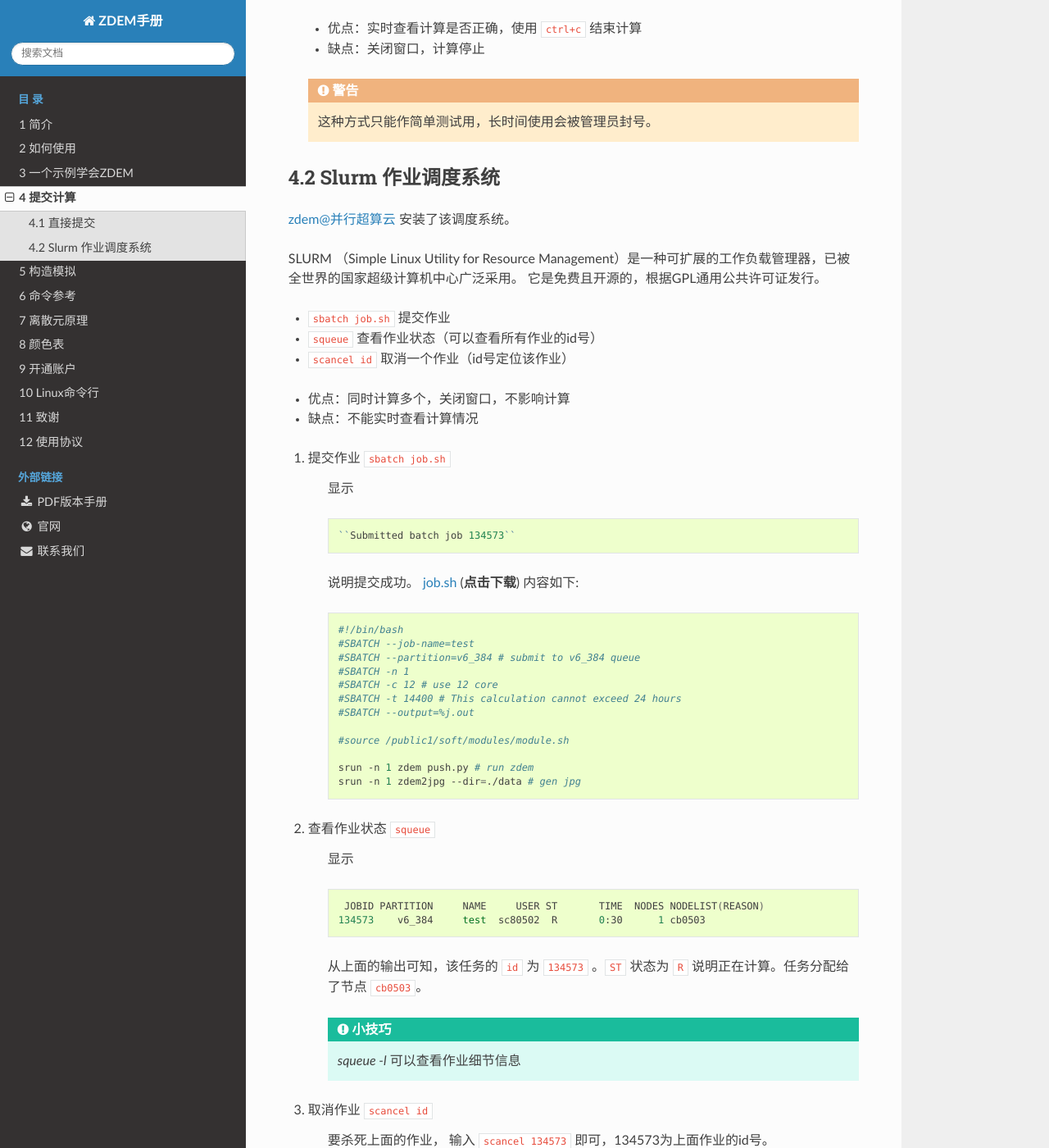
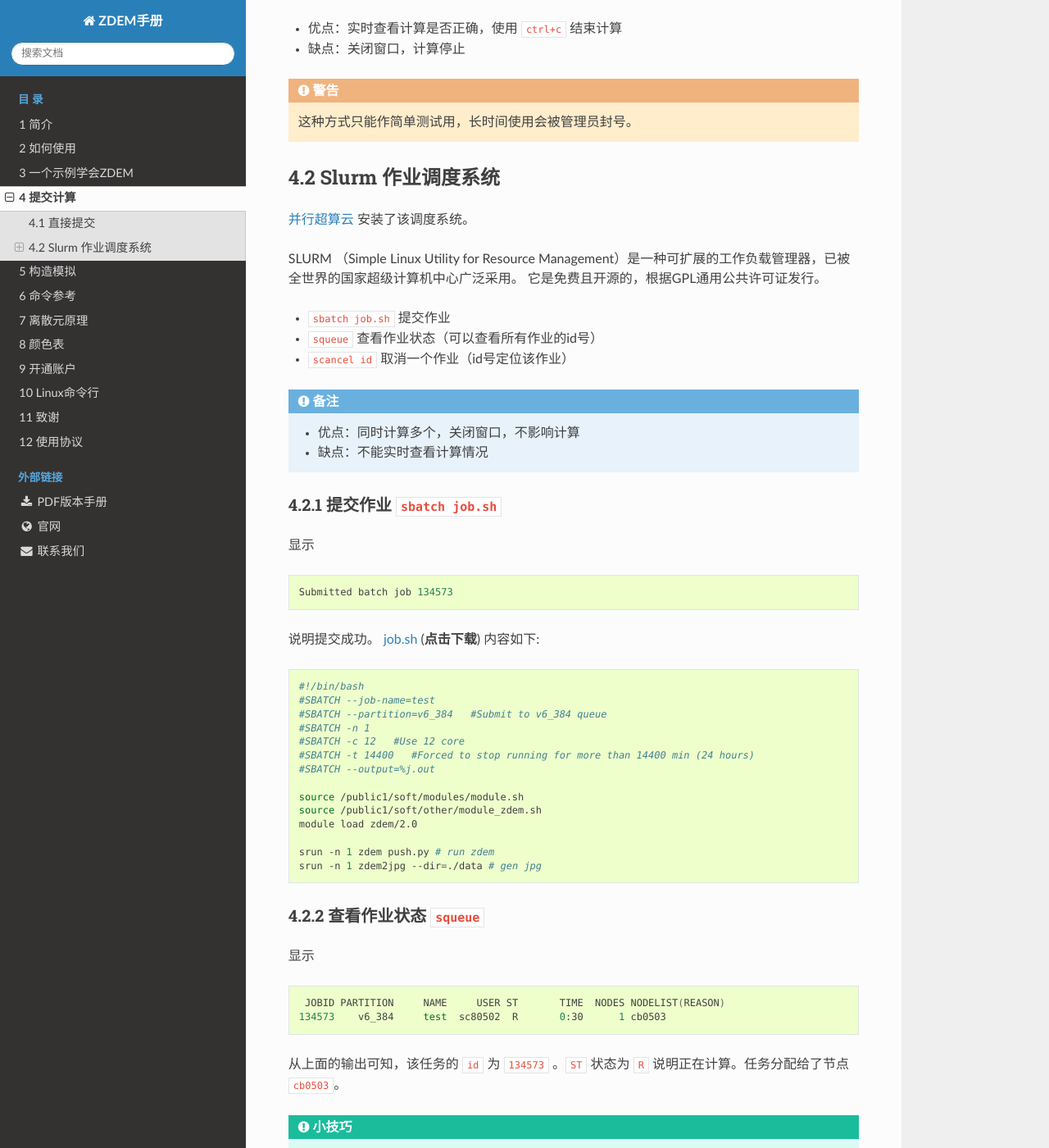
Before and after one commit to geovbox/zdem_doc, a Sphinx documentation site: the page built from source/clac/index.rst, in a window 1280 px wide and 1400 px high, scrolled down 383 px. Shown: the whole window at 82% size. Built offline with Sphinx 7.4.7 and the Read the Docs theme 2.0.0, drawn with Linux system fonts in a browser that asks for light colours; comment, search, counter and statistics services are not loaded.

Commit message:
修改slurm job.sh，去除双栏目录，设置页眉页脚

```diff
--- a/source/clac/index.rst
+++ b/source/clac/index.rst
@@ -30,56 +29,62 @@
 + ``squeue`` 查看作业状态（可以查看所有作业的id号）
 + ``scancel id`` 取消一个作业（id号定位该作业）
 
+.. note::
 
-- 优点：同时计算多个，关闭窗口，不影响计算
-- 缺点：不能实时查看计算情况
+    * 优点：同时计算多个，关闭窗口，不影响计算
+    * 缺点：不能实时查看计算情况
 
-1. 提交作业 ``sbatch job.sh``
 
-    显示
-    ::
+提交作业 ``sbatch job.sh``
+--------------------------
+显示
+::
 
-        ``Submitted batch job 134573``
+    Submitted batch job 134573
 
-    说明提交成功。 `job.sh </clac/job.sh>`_  (**点击下载**) 内容如下::
+说明提交成功。 `job.sh </clac/job.sh>`_  (**点击下载**) 内容如下::
 
-        #!/bin/bash
-        #SBATCH --job-name=test
-        #SBATCH --partition=v6_384 # submit to v6_384 queue
-        #SBATCH -n 1
-        #SBATCH -c 12 # use 12 core
-        #SBATCH -t 14400 # This calculation cannot exceed 24 hours
-        #SBATCH --output=%j.out
+    #!/bin/bash
+    #SBATCH --job-name=test
+    #SBATCH --partition=v6_384   #Submit to v6_384 queue
+    #SBATCH -n 1
+    #SBATCH -c 12   #Use 12 core
+    #SBATCH -t 14400   #Forced to stop running for more than 14400 min (24 hours)
+    #SBATCH --output=%j.out
 
-        #source /public1/soft/modules/module.sh
+    source /public1/soft/modules/module.sh
+    source /public1/soft/other/module_zdem.sh
+    module load zdem/2.0
 
-        srun -n 1 zdem push.py # run zdem
-        srun -n 1 zdem2jpg --dir=./data # gen jpg
+    srun -n 1 zdem push.py # run zdem
+    srun -n 1 zdem2jpg --dir=./data # gen jpg
 
-2. 查看作业状态 ``squeue``
+查看作业状态 ``squeue``
+--------------------------
 
-    显示
-    ::
+显示
+::
 
-             JOBID PARTITION     NAME     USER ST       TIME  NODES NODELIST(REASON)
-            134573    v6_384     test  sc80502  R       0:30      1 cb0503
+         JOBID PARTITION     NAME     USER ST       TIME  NODES NODELIST(REASON)
+        134573    v6_384     test  sc80502  R       0:30      1 cb0503
 
-    从上面的输出可知，该任务的 ``id`` 为 ``134573`` 。``ST`` 状态为 ``R`` 说明正在计算。任务分配给了节点 ``cb0503``。
+从上面的输出可知，该任务的 ``id`` 为 ``134573`` 。``ST`` 状态为 ``R`` 说明正在计算。任务分配给了节点 ``cb0503``。
 
-    .. tip::
+.. tip::
 
-        `squeue -l` 可以查看作业细节信息
+    `squeue -l` 可以查看作业细节信息
 
-3. 取消作业 ``scancel id``
+取消作业 ``scancel id``
+--------------------------
 
-    要杀死上面的作业， 输入 ``scancel 134573`` 即可，134573为上面作业的id号。
+要杀死上面的作业， 输入 ``scancel 134573`` 即可，134573为上面作业的id号。
 
-    再次输入 ``squeue``。显示
-    ::
+再次输入 ``squeue``。显示
+::
 
-             JOBID PARTITION     NAME     USER ST       TIME  NODES NODELIST(REASON)
+         JOBID PARTITION     NAME     USER ST       TIME  NODES NODELIST(REASON)
 
-    说明作业已经取消。
+说明作业已经取消。
 
 .. seealso::
 
--- a/source/color.rst
+++ b/source/color.rst
@@ -19,7 +19,7 @@
 ``9``  ``violet``   violet       101
 =====  ===========  ===========  ======
 
-后处理阶段，使用 `vbox2jpg <https://doc.geovbox.com/latest/cmd/vbox2jpg/>`_ 命令时， 可以通过 ``--colormap``　制定自己的RGB格式的颜色配置表，默认颜色配置为 ``ColorRicebal.txt`` 格式如下:
+后处理阶段，使用 `zdem2jpg <https://doc.geovbox.com/latest/cmd/zdem2jpg/>`_ 命令时， 可以通过 ``--colormap``　制定自己的RGB格式的颜色配置表，默认颜色配置为 ``ColorRicebal.txt`` 格式如下:
 
 .. literalinclude::  ColorRicebal.txt
 
--- a/source/index.rst
+++ b/source/index.rst
@@ -35,7 +35,7 @@
 
 .. toctree::
    :maxdepth: 2
-   :numbered: 2
+   :numbered: 3
    :caption: 目 录
    :hidden:
 
```
Also changed, not shown: other parts of source/clac/index.rst (+14 -15 lines), source/hpc.rst (+7 -5 lines), 2 other files.
